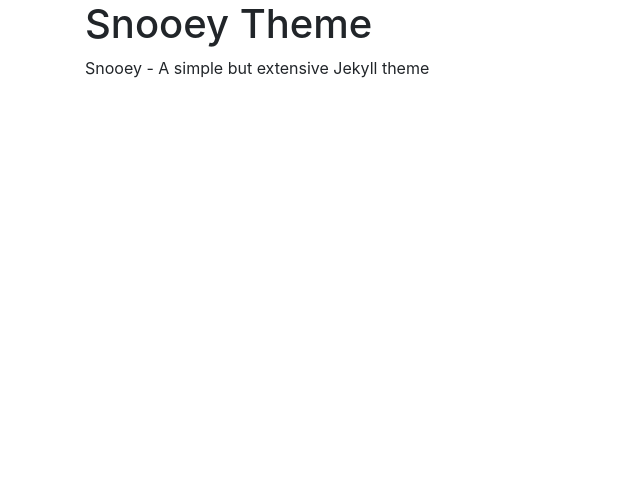
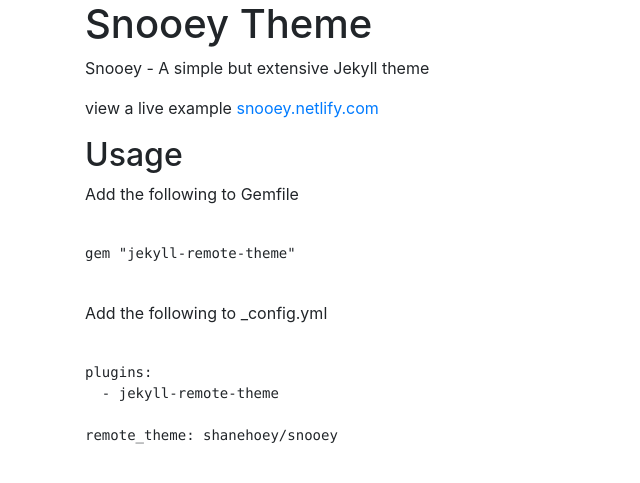
Before and after one commit to shanehoey/snooey, a Jekyll site: the page built from README.md, in a window 1280 px wide. Shown: the top 483 px of the page, without its empty margins (0-640 px from the left). Built offline with Jekyll 4.4.1, drawn with Linux system fonts in a browser that asks for light colours; our own code applies the rules of GitHub Pages for plain Markdown files.

````diff
--- a/README.md
+++ b/README.md
@@ -1,3 +1,26 @@
 # Snooey Theme
 
 Snooey - A simple but extensive Jekyll theme
+
+view a live example [snooey.netlify.com](https://snooey.netlify.com)
+
+##  Usage
+
+Add the following to Gemfile
+
+```
+
+gem "jekyll-remote-theme"
+
+```
+
+Add the following to _config.yml
+
+```
+
+plugins:
+  - jekyll-remote-theme
+
+remote_theme: shanehoey/snooey
+
+```
````
Also changed, not shown: _includes/spacer.html (+18 -1 lines).
